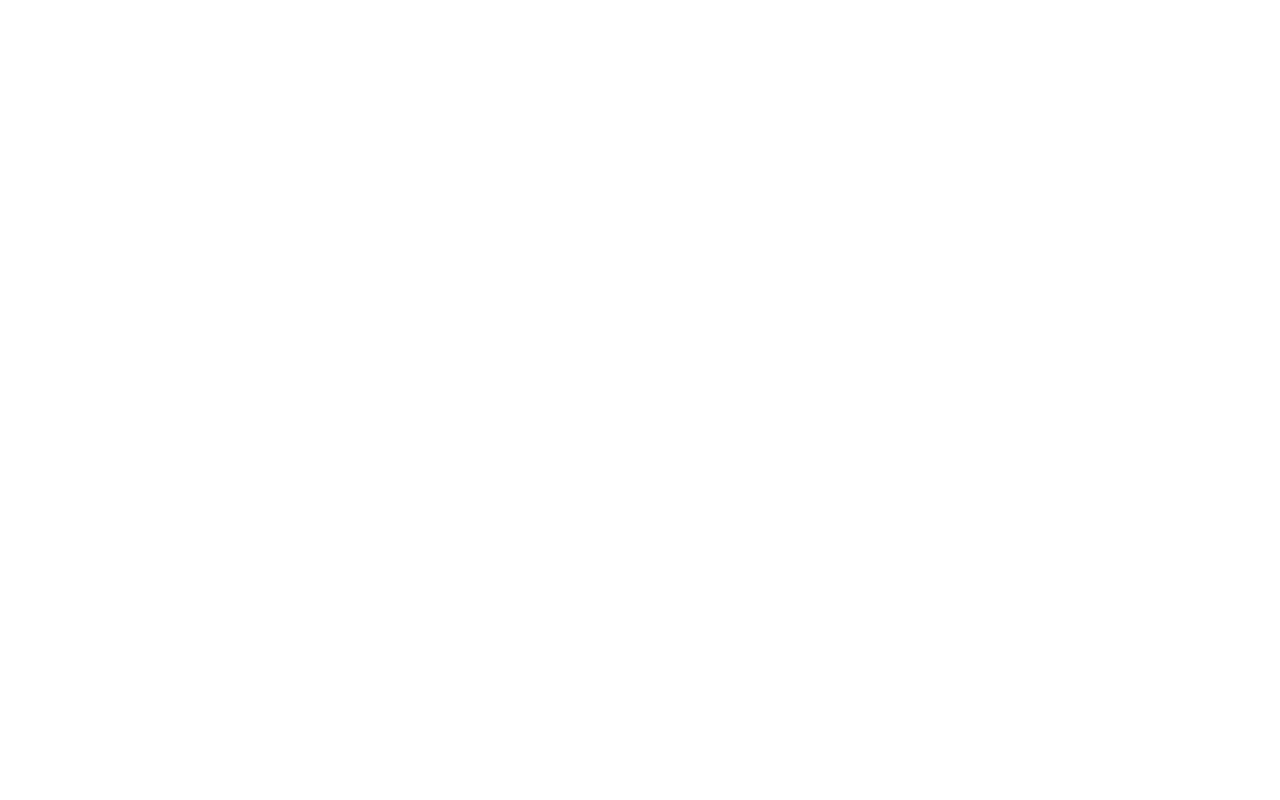
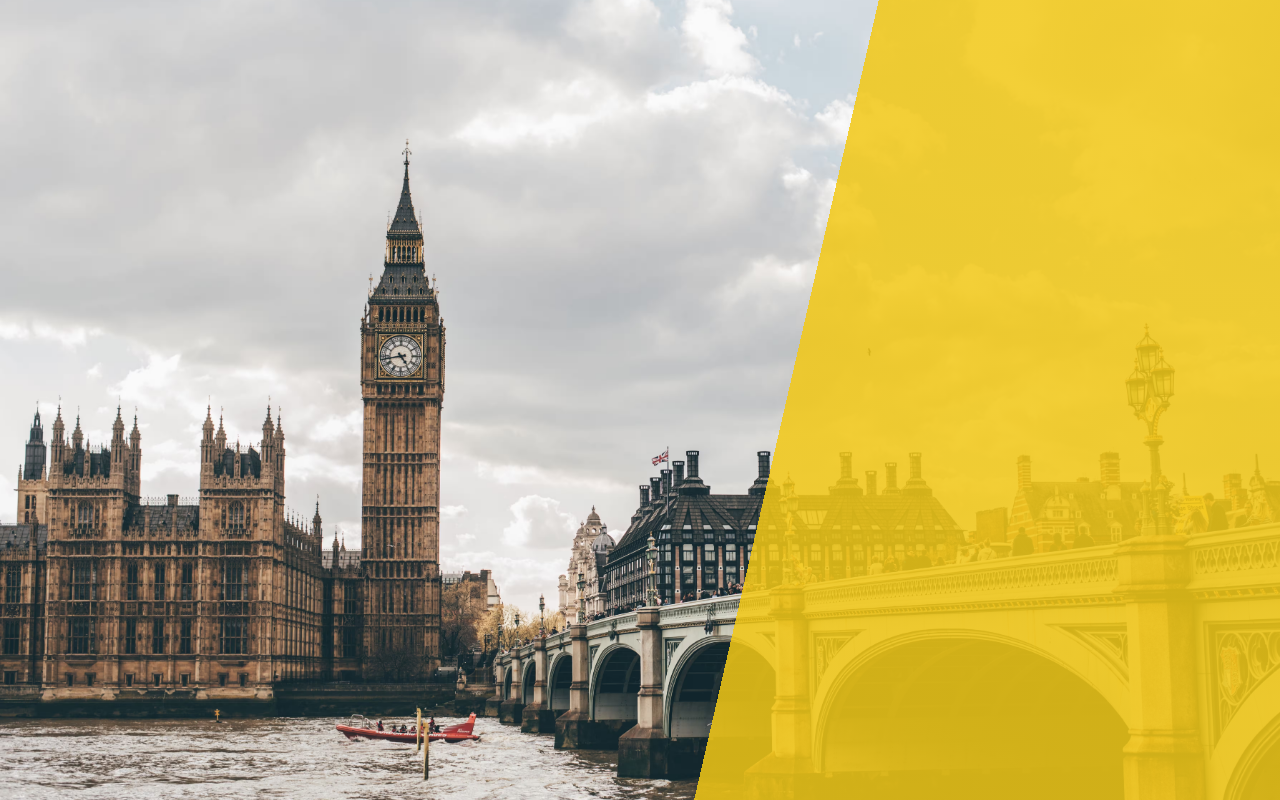
Before and after one commit to vdmkhrp-frontloops-markup/task-15, a website built with Vite: page index.html in a window 1280 px wide. Built offline with nearby package versions, Linux system fonts and the light colour scheme.

Commit message:
added img, created section sreen

```diff
--- a/index.html
+++ b/index.html
@@ -7,9 +7,10 @@
   <link rel="icon" href="./src/img/favicon.ico" sizes="32x32" />
   <link rel="icon" href="./src/img/favicon.svg" type="image/svg+xml" />
   <link rel="apple-touch-icon" href="./src/img/apple-touch-icon.png" />
-  <title>task-00</title>
+  <title>task-15</title>
 </head>
 <body>
-
+  <div class="screen">
+  </div>
 </body>
 </html>
--- a/src/style.scss
+++ b/src/style.scss
@@ -16,5 +16,17 @@ p {
 
 body {
   margin: 0;
+}
+
+.screen {
   min-height: 100vh;
+  background-image: linear-gradient(
+      103deg,
+      transparent 60%,
+      rgba(242, 200, 21, 0.85) 60%
+    ),
+    url("/src/img/background.avif");
+  background-size: cover;
+  background-repeat: no-repeat;
+  background-position: center;
 }
```
Also changed, not shown: README.md, src/img/background.avif (added), src/img/preview.png (added), 1 other file.
